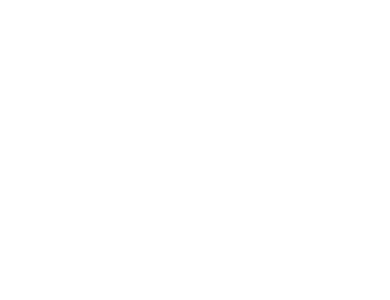
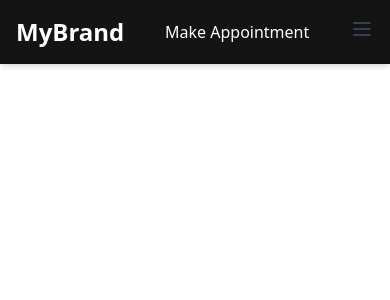
Before and after one commit to Manish6906/Construction, a React (Vite) app: page / in a window 390 px wide. Shown: the top 300 px of the page. Built offline with nearby package versions, Linux system fonts and the light colour scheme.

Commit message:
third commit

```diff
--- a/src/App.jsx
+++ b/src/App.jsx
@@ -1,3 +1,4 @@
+import Navbar from "./Components/Navbar/Navbar"
 
 
 function App() {
@@ -5,7 +6,7 @@
 
   return (
     <>
-
+      <Navbar />
     </>
   )
 }
--- /dev/null
+++ b/src/Components/Navbar/Navbar.jsx
@@ -0,0 +1,71 @@
+import React, { useState } from "react";
+
+const Navbar = () => {
+  const [isOpen, setIsOpen] = useState(false);
+  const toggleMenu = () => setIsOpen(!isOpen);
+
+  return (
+    <nav className="bg-[#141414]  text-white shadow-md">
+      <div className=" mx-auto px-4 sm:px-6 lg:px-20">
+        <div className="flex justify-between items-center h-16">
+          {/* Logo */}
+          <div className="text-2xl font-bold ">MyBrand</div>
+
+          {/* Desktop Menu */}
+          <div className="hidden md:flex items-center space-x-6">
+            <a href="#" className=" ">Home</a>
+            <a href="#" className=" ">About</a>
+            <a href="#" className=" ">Services</a>
+            <a href="#" className="">Contact</a>
+
+          </div>
+          <button className="  px-4 py-2 rounded-md  ">
+          Make Appointment
+            </button>
+          {/* Hamburger Icon */}
+          <div className="md:hidden">
+            <button onClick={toggleMenu} className="text-gray-700 focus:outline-none">
+              <svg
+                className="w-6 h-6"
+                fill="none"
+                stroke="currentColor"
+                viewBox="0 0 24 24"
+              >
+                {isOpen ? (
+                  <path
+                    strokeLinecap="round"
+                    strokeLinejoin="round"
+                    strokeWidth={2}
+                    d="M6 18L18 6M6 6l12 12"
+                  />
+                ) : (
+                  <path
+                    strokeLinecap="round"
+                    strokeLinejoin="round"
+                    strokeWidth={2}
+                    d="M4 6h16M4 12h16M4 18h16"
+                  />
+                )}
+              </svg>
+            </button>
+          </div>
+        </div>
+      </div>
+
+      {/* Mobile Menu */}
+      {isOpen && (
+        <div className="md:hidden px-4 pb-4 space-y-2">
+          <a href="#" className="block  ">Home</a>
+          <a href="#" className="block  ">About</a>
+          <a href="#" className="block ">Services</a>
+          <a href="#" className="block ">Contact</a>
+          <button className="w-full  px-4 py-2 rounded-md ">
+          Make Appointment
+          </button>
+        </div>
+      )}
+    </nav>
+  );
+};
+
+export default Navbar;
```
Also changed, not shown: 1 other file (tests, documents, lock files or other folders).
